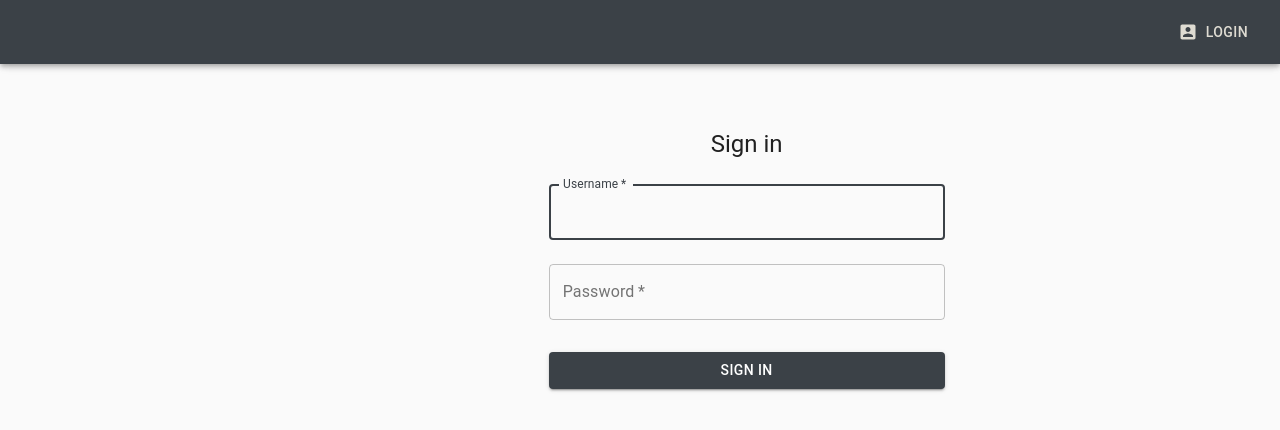
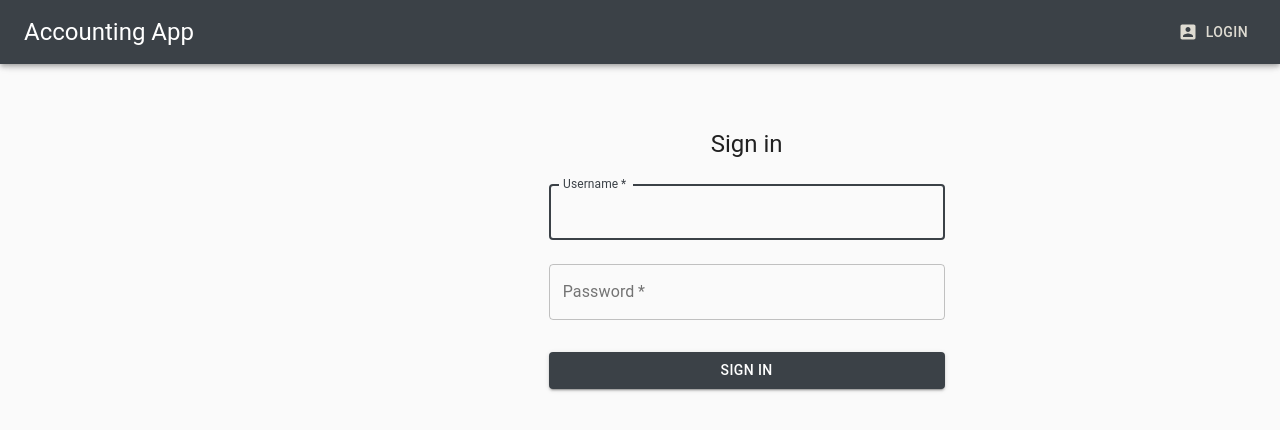
Before and after one commit to proohit/accountingapp, a Next.js app: page /login in a window 1280 px wide. Shown: the top 430 px of the page. Built offline with nearby package versions, Linux system fonts and the light colour scheme.

Commit message:
AW-3 - Add AccountingApp Header to AppBar

```diff
--- a/src/shared/components/AppToolbar.tsx
+++ b/src/shared/components/AppToolbar.tsx
@@ -1,4 +1,11 @@
-import { AppBar, Button, Grid, Hidden, Toolbar } from '@material-ui/core';
+import {
+  AppBar,
+  Button,
+  Grid,
+  Hidden,
+  Toolbar,
+  Typography,
+} from '@material-ui/core';
 import { AccountBox, ExitToApp } from '@material-ui/icons';
 import Link from 'next/link';
 import React, { FunctionComponent } from 'react';
@@ -11,15 +18,17 @@ export const AppToolbar: FunctionComponent = () => {
     <AppBar color="primary">
       <Toolbar>
         <Grid container alignItems="center" justify="space-between">
-          <Grid item>
+          <Grid item container alignItems="center" xs={6}>
             {authenticated && (
               <Hidden lgUp>
                 <MobileMenuButton />
               </Hidden>
             )}
+            <Typography component="span" variant="h5">
+              Accounting App
+            </Typography>
           </Grid>
-          <Grid item>
-            <Grid item container alignItems="center">
+          <Grid item container alignItems="center" xs justify="flex-end">
             {authenticated ? (
               <Button
                 color="secondary"
@@ -41,7 +50,6 @@ export const AppToolbar: FunctionComponent = () => {
             )}
           </Grid>
         </Grid>
-        </Grid>
       </Toolbar>
     </AppBar>
   );
```
Lines whose indentation alone changed are shown as unchanged.
